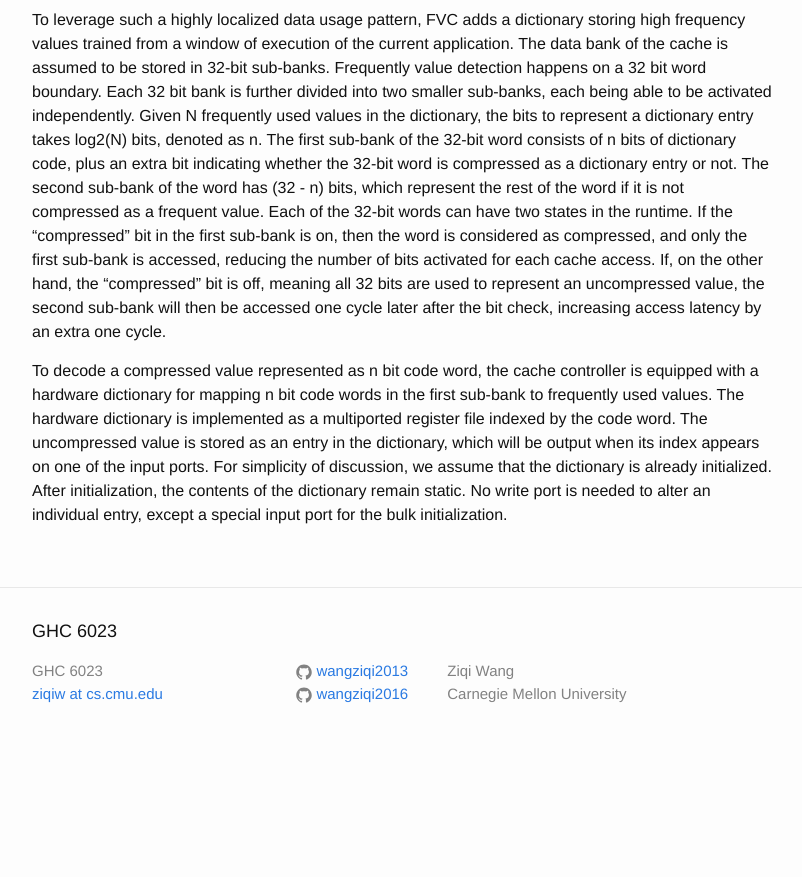
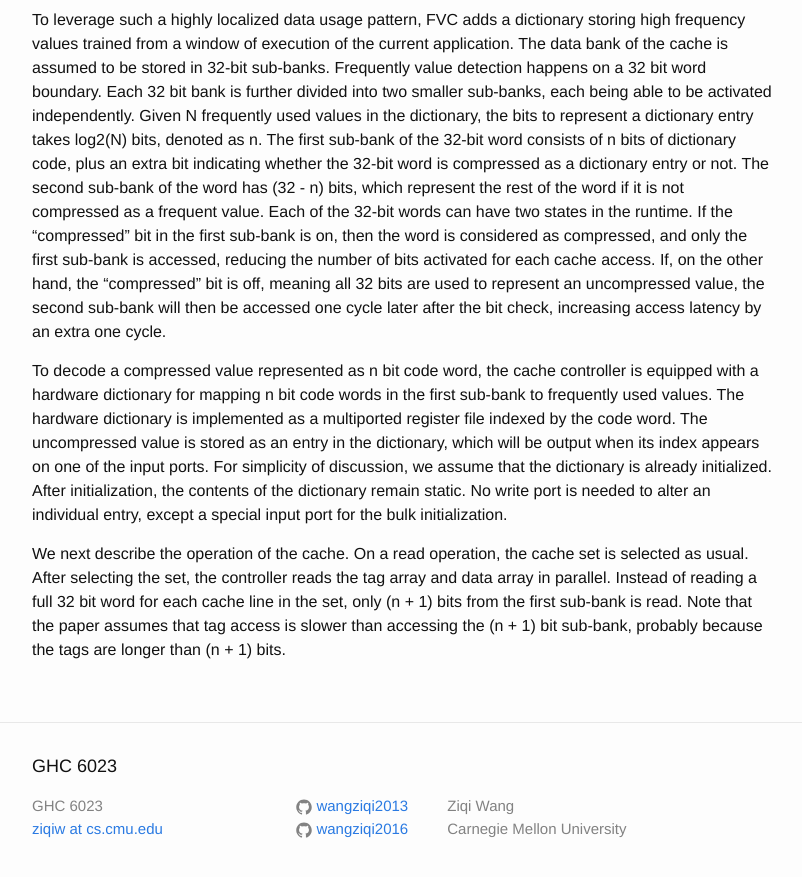
Before and after one commit to wangziqi2013/wangziqi2013.github.io, a Jekyll site: the page built from _posts/2020-06-25-fvc.markdown, in a window 1280 px wide and 900 px high, scrolled down 715 px. Shown: the top 877 px of the window, without its empty margins (238-1040 px from the left). Built offline with Jekyll 4.4.1, drawn with Linux system fonts in a browser that asks for light colours; before the commit the page ends 1480 px from its top, so only the background shows below that.

Commit message:
Adding read

```diff
--- a/_posts/2020-06-25-fvc.markdown
+++ b/_posts/2020-06-25-fvc.markdown
@@ -41,3 +41,8 @@ a multiported register file indexed by the code word. The uncompressed value is
 which will be output when its index appears on one of the input ports. For simplicity of discussion, we assume that the
 dictionary is already initialized. After initialization, the contents of the dictionary remain static. No write port
 is needed to alter an individual entry, except a special input port for the bulk initialization.
+
+We next describe the operation of the cache. On a read operation, the cache set is selected as usual. After selecting
+the set, the controller reads the tag array and data array in parallel. Instead of reading a full 32 bit word for
+each cache line in the set, only (n + 1) bits from the first sub-bank is read. Note that the paper assumes that tag
+access is slower than accessing the (n + 1) bit sub-bank, probably because the tags are longer than (n + 1) bits.
```
